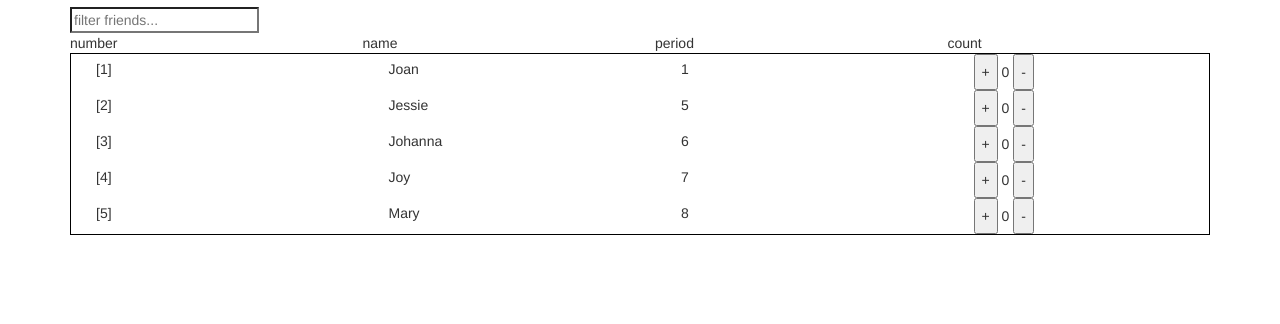
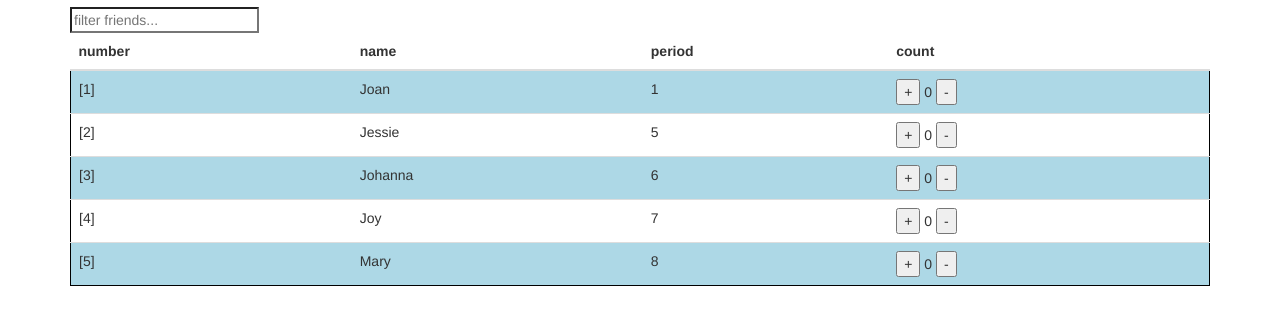
Before and after one commit to michaelbz1/studentinfo, a plain HTML site: page index.html in a window 1280 px wide. Shown: the part 56-380 px from the top of the page. Drawn offline with nearby package versions, Linux system fonts and the light colour scheme; some packages are replaced by stand-ins of ours.

Commit message:
next commit

```diff
--- a/animations.css
+++ b/animations.css
@@ -31,6 +31,8 @@
   opacity:1;
   max-height:30px;
 }
+.odd {background-color: red;}
+.even {background-color: red;}
 
 /*
 Copyright 2017 Google Inc. All Rights Reserved.
--- a/index.html
+++ b/index.html
@@ -18,7 +18,11 @@
   <script src="//code.angularjs.org/snapshot/angular-animate.js"></script>
   <script src="script.js"></script>
 
+<style>
+.table-striped>tbody>tr:nth-child(odd)>td
+{background-color: lightblue;}
 
+</style>
 
 </head>
 <body ng-app="ngRepeat" >
@@ -26,34 +30,34 @@
   <div class="container">
   <h2>I have {{friends.length}} friends. They are:</h2>
   <input type="search" ng-model="q" placeholder="filter friends..." aria-label="filter friends" />
- <div class="row">
-      <div class="col-sm-3">number</div>
-      <div class="col-sm-3">name</div>
-      <div class="col-sm-3">period</div>
-      <div class="col-sm-3">count</div>
-  </div> <!--end row-->
-  <ul class="example-animate-container">
-    <li class="animate-repeat" ng-repeat="friend in friends | filter:q as results">
- <div class="container">
- <div class="row">
-      <div class="col-sm-3">[{{$index + 1}}]</div>
-      <div class="col-sm-3">{{friend.name}}</div>
-      <div class="col-sm-3">{{friend.period}}</div>
-      <div class="col-sm-3">
+ <table class="table table-striped">
+  <thead>
+      <th class="th">number</th>
+      <th class="th">name</th>
+      <th class="th"">period</th>
+      <th class="th"">count</th>
+  </thead> <!--end -->
+  <tbody>
+  <tr class="example-animate-container class="animate-repeat" ng-repeat="friend in friends | filter:q as results">
+
+      <td>[{{$index + 1}}]</td>
+      <td>{{friend.name}}</td>
+      <td>{{friend.period}}</td>
+      <td>
       <button ng-click="friend.count = friend.count + 1" ng-init="count=0">+</button>
       {{friend.count}}
       <button ng-click="friend.count = friend.count - 1" ng-init="count=0">-</button>
-      </div>
-  </div> <!--end row-->
- <div class="row">
-    <div class="animate-repeat" ng-if="results.length === 0">
+      </td>
+  </tr> <!--end row-->
+ <tr>
+    <td class="animate-repeat" ng-if="results.length === 0">
       <strong>No results found...</strong>
-    </div>
-  </div><!--end row-->
-</div>
-  </ul>
-</div>
+    </td>
+  </tr><!--end row-->
+</tbody>
+</table>
 </div> <!--end container -->
+
 </body>
 </html>
 
```
